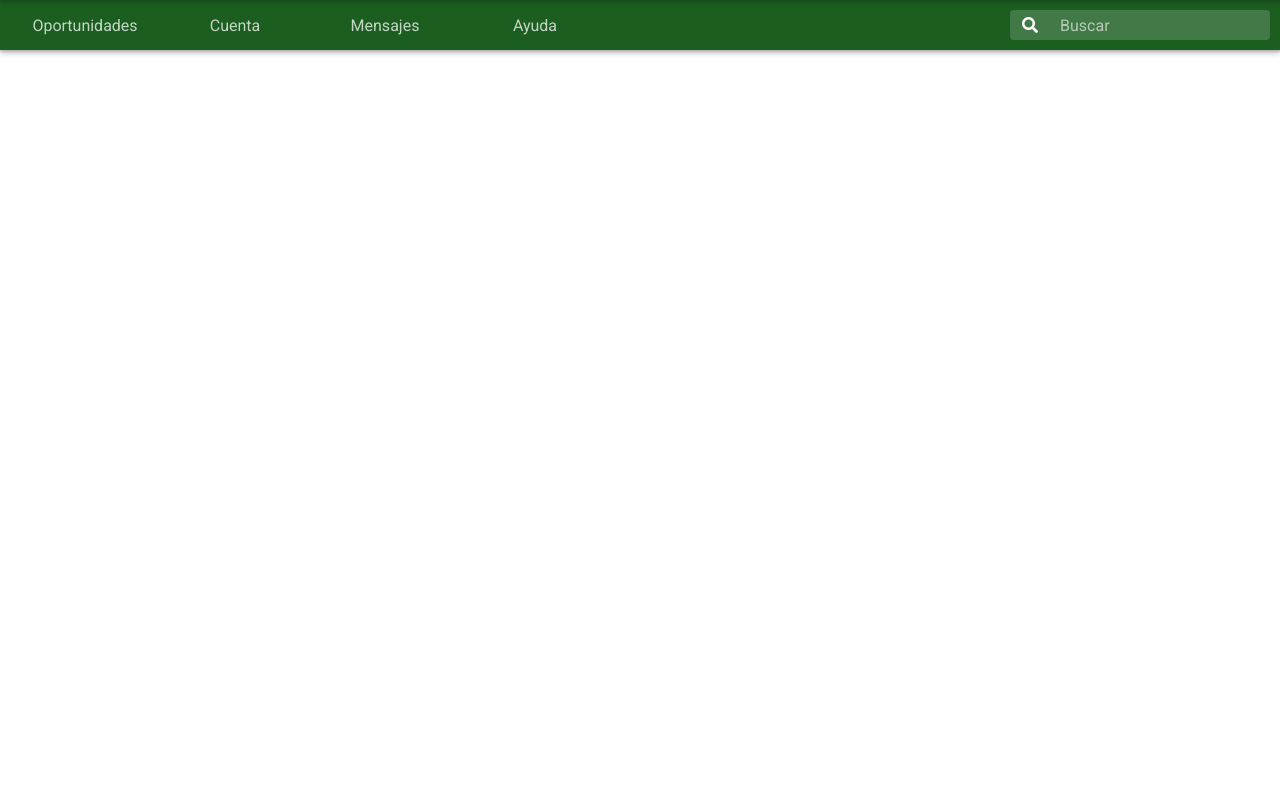
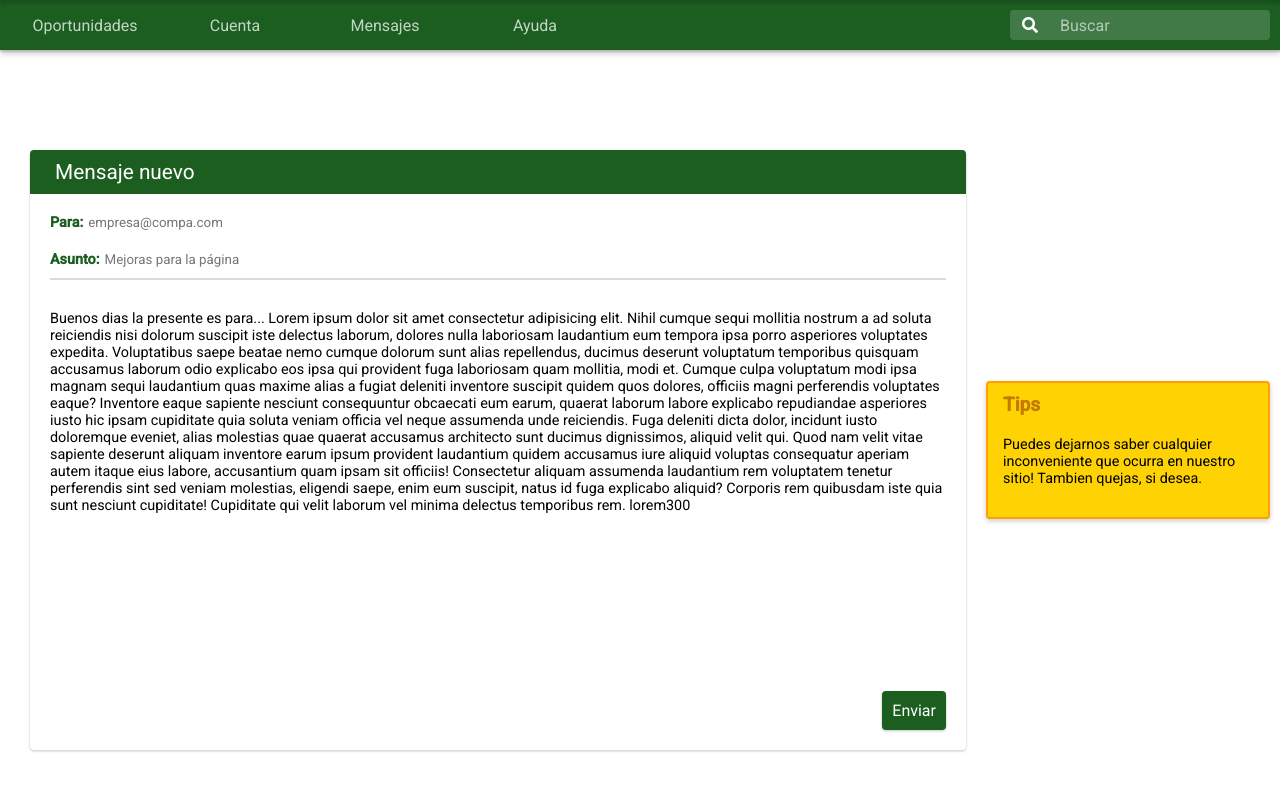
Before and after one commit to jasonwj96/bolsadetrabajo, a React (Create React App) app: page /mensajes in a window 1280 px wide. Shown: the top 800 px of the page. Built offline with nearby package versions, Linux system fonts and the light colour scheme.

Commit message:
Added an emailView component

```diff
--- a/src/components/emailView.scss
+++ b/src/components/emailView.scss
@@ -1,4 +1,75 @@
+@import "../styles/light_theme";
+
 .emailView-container {
-  width: auto;
-  height: 1000px;
+  @include card(1);
+  border-radius: 4px;
+  overflow: hidden;
+  width: 950px;
+  box-sizing: border-box;
+  height: 600px;
+  margin: 20px;
+  display: flex;
+  flex-flow: column;
+  // border: $accent 2px solid;
+
+  .header {
+    width: auto;
+    background-color: $accent;
+    color: #fff;
+    font-size: 1.3em;
+    text-align: left;
+    padding: 10px 0px 10px 25px;
+    margin-bottom: 10px;
+  }
+
+  .divider {
+    width: auto;
+    margin: 0px 20px;
+    height: 2px;
+    background-color: $divider-bg;
+  }
+
+  .email-info {
+    div {
+      display: flex;
+      width: auto;
+      padding: 10px 20px;
+      text-align: left;
+      font-size: 0.9em;
+
+      span {
+        color: $accent;
+        font-weight: bold;
+        margin-right: 5px;
+
+        p {
+          width: auto;
+        }
+      }
+
+      input {
+        width: 200px;
+        border: none;
+        outline: none;
+      }
+    }
+  }
+
+  .email-body {
+    margin-top: 10px;
+    font-size: 0.9em;
+    text-align: left;
+    padding: 20px;
+    width: auto;
+    height: 300px;
+    resize: none;
+    border: none;
+    outline: none;
+    // overflow-y: scroll;
+  }
+
+  button.custombutton-container {
+    align-self: flex-end;
+    margin: auto 20px 20px auto;
+  }
 }
--- a/src/components/emailView.tsx
+++ b/src/components/emailView.tsx
@@ -1,10 +1,54 @@
 import React from "react";
 import "./emailView.scss";
+import CustomButton from "./customButton";
 
 const EmailView = (props: any) => {
   return (
     <div className="emailView-container">
-      <p>Email view</p>
+      <div className="header">
+        <p>Mensaje nuevo</p>
+      </div>
+      <div className="email-info">
+        <div>
+          <p>
+            <span>Para:</span>
+            <input placeholder="empresa@compa.com" />
+          </p>
+        </div>
+        <div>
+          <p>
+            <span>Asunto:</span>
+            <input placeholder="Mejoras para la página" />
+          </p>
+        </div>
+      </div>
+      <div className="divider" />
+      <textarea className="email-body">
+        Buenos dias la presente es para... Lorem ipsum dolor sit amet
+        consectetur adipisicing elit. Nihil cumque sequi mollitia nostrum a ad
+        soluta reiciendis nisi dolorum suscipit iste delectus laborum, dolores
+        nulla laboriosam laudantium eum tempora ipsa porro asperiores voluptates
+        expedita. Voluptatibus saepe beatae nemo cumque dolorum sunt alias
+        repellendus, ducimus deserunt voluptatum temporibus quisquam accusamus
+        laborum odio explicabo eos ipsa qui provident fuga laboriosam quam
+        mollitia, modi et. Cumque culpa voluptatum modi ipsa magnam sequi
+        laudantium quas maxime alias a fugiat deleniti inventore suscipit quidem
+        quos dolores, officiis magni perferendis voluptates eaque? Inventore
+        eaque sapiente nesciunt consequuntur obcaecati eum earum, quaerat
+        laborum labore explicabo repudiandae asperiores iusto hic ipsam
+        cupiditate quia soluta veniam officia vel neque assumenda unde
+        reiciendis. Fuga deleniti dicta dolor, incidunt iusto doloremque
+        eveniet, alias molestias quae quaerat accusamus architecto sunt ducimus
+        dignissimos, aliquid velit qui. Quod nam velit vitae sapiente deserunt
+        aliquam inventore earum ipsum provident laudantium quidem accusamus iure
+        aliquid voluptas consequatur aperiam autem itaque eius labore,
+        accusantium quam ipsam sit officiis! Consectetur aliquam assumenda
+        laudantium rem voluptatem tenetur perferendis sint sed veniam molestias,
+        eligendi saepe, enim eum suscipit, natus id fuga explicabo aliquid?
+        Corporis rem quibusdam iste quia sunt nesciunt cupiditate! Cupiditate
+        qui velit laborum vel minima delectus temporibus rem. lorem300
+      </textarea>
+      <CustomButton name="Enviar" />
     </div>
   );
 };
--- a/src/components/navbar.scss
+++ b/src/components/navbar.scss
@@ -82,6 +82,7 @@
         width: 150px;
 
         .link {
+          outline: none;
           border-bottom: 5px solid $accent;
           align-self: flex-end;
           padding-bottom: 10px;
--- a/src/components/perfilUsuario.scss
+++ b/src/components/perfilUsuario.scss
@@ -39,8 +39,8 @@
       display: flex;
       align-items: center;
       background-color: $accent;
-      width: 100px;
-      padding: 5px 0;
+      width: auto;
+      padding: 10px 5px;
       border-radius: 5px;
       height: auto;
       margin-top: 20px;
--- a/src/components/perfilUsuario.tsx
+++ b/src/components/perfilUsuario.tsx
@@ -18,7 +18,11 @@ const PerfilUsuario = (props: any) => {
         </div>
       </div>
       <PublicInfo />
-      <Tips text="Si deseas cambiar tu contraseña haz click aquí" />
+      <Tips
+        btnActive={true}
+        btnText="Cambiar contraseña"
+        text="Si deseas cambiar tu contraseña haz click aquí"
+      />
     </div>
   );
 };
--- a/src/components/tips.scss
+++ b/src/components/tips.scss
@@ -2,15 +2,15 @@
 
 .tips-container {
   @include card(2);
+  display: flex;
+  flex-flow: column;
   background-color: $tips-bg;
   border-radius: 4px;
   border: $tips-border 2px solid;
-  width: 400px;
-  height: auto;
-  margin-right: 50px;
+  max-width: 250px;
+  height: 100%;
+  margin: 10px;
   padding: 10px 15px;
-  display: flex;
-  flex-flow: column;
 
   .heading {
     text-align: left;
@@ -23,6 +23,7 @@
   .text {
     font-size: 0.9em;
     margin-bottom: 20px;
+    text-align: left;
   }
 
   button {
--- a/src/components/tips.tsx
+++ b/src/components/tips.tsx
@@ -7,7 +7,7 @@ const Tips = (props: any) => {
     <div className="tips-container">
       <p className="heading">Tips</p>
       <p className="text">{props.text}</p>
-      <CustomButton name="Cambiar contraseña" />
+      {props.btnActive ? <CustomButton name={props.btnText} /> : null}
     </div>
   );
 };
--- a/src/containers/mensajes.scss
+++ b/src/containers/mensajes.scss
@@ -0,0 +1,15 @@
+.mensajes-container {
+  display: flex;
+  flex-flow: column;
+  padding-top: 120px;
+
+  .email-view-tips {
+    padding: 10px;
+    display: flex;
+    width: auto;
+  }
+
+  .tips-container {
+    margin: auto;
+  }
+}
--- a/src/containers/mensajes.tsx
+++ b/src/containers/mensajes.tsx
@@ -3,6 +3,8 @@ import Navbar from "../components/navbar";
 import "./mensajes.scss";
 import Footer from "components/footer";
 import EmailView from "components/emailView";
+import Tips from "components/tips";
+import CustomButton from "components/customButton";
 
 const Mensajes = (props: any) => {
   useEffect(() => {
@@ -10,9 +12,15 @@ const Mensajes = (props: any) => {
   }, []);
 
   return (
-    <div>
+    <div className="mensajes-container">
       <Navbar />
-      <EmailView />
+      <div className="email-view-tips">
+        <EmailView />
+        <Tips
+          btnActive={false}
+          text="Puedes dejarnos saber cualquier inconveniente que ocurra en nuestro sitio! Tambien quejas, si desea."
+        />
+      </div>
       <Footer />
     </div>
   );
--- a/src/styles/_light_theme.scss
+++ b/src/styles/_light_theme.scss
@@ -65,3 +65,6 @@ $tips-bg: #ffd303;
 $tips-border: #ffa000;
 $tips-color: #c27b01;
 $tips-btn: #d68800;
+
+//divider
+$divider-bg: #00000025;
```
